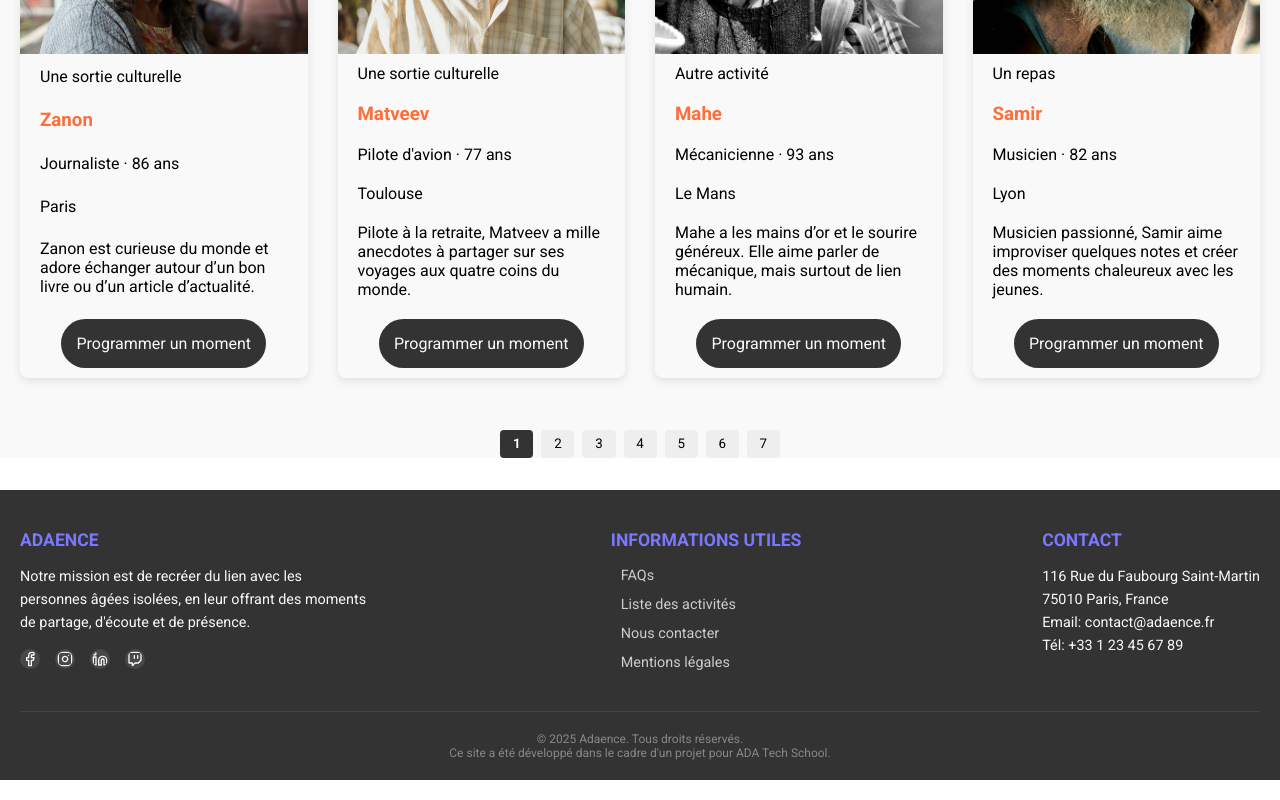
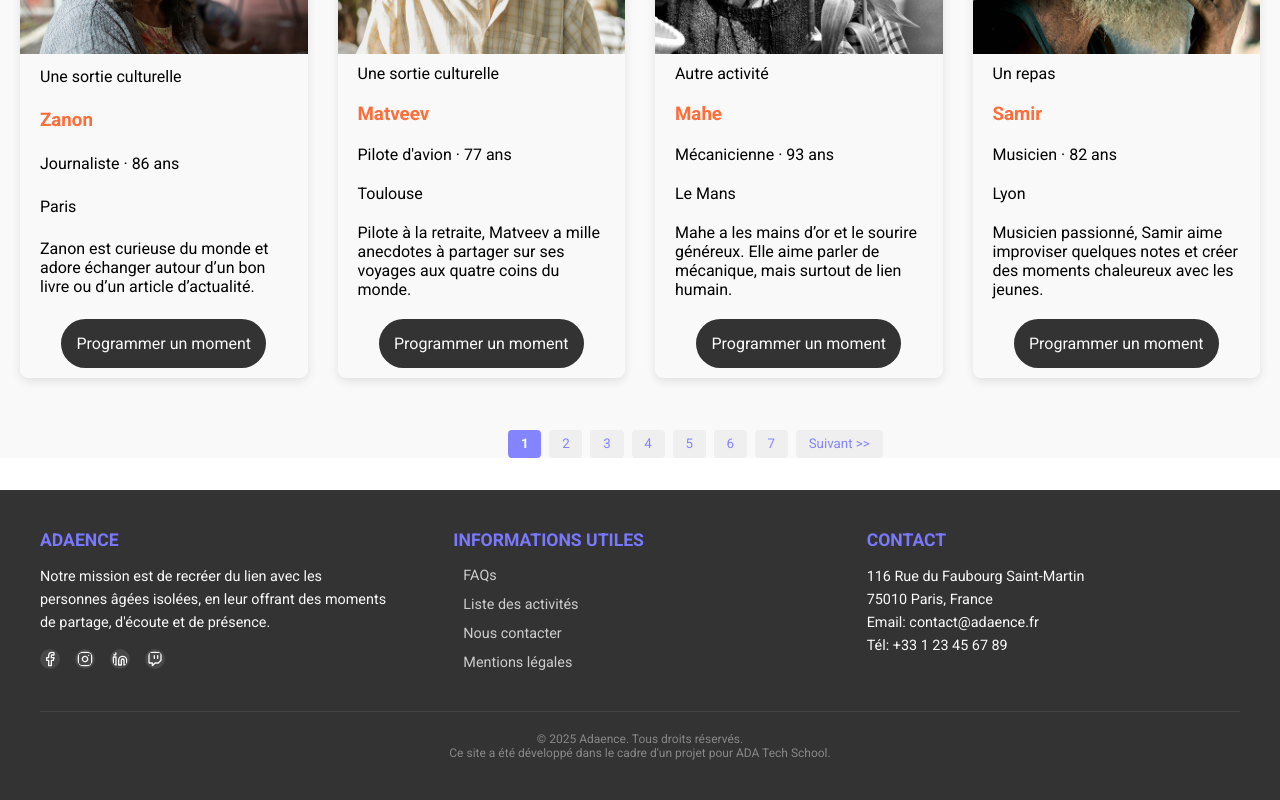
Before and after one commit to VictorLpr/Adaence_vl, a Next.js app: page /visite in a window 1280 px wide. Shown: the part 990-1790 px from the top of the page. Built offline with nearby package versions, Linux system fonts and the light colour scheme.

Commit message:
add : next and previous page on pagination

```diff
--- a/app/styles/globals.css
+++ b/app/styles/globals.css
@@ -239,94 +239,6 @@ h1 {
   color: var(--light-color);
 }
 
-.footer {
-  background-color: var(--dark-color);
-  padding: 40px 20px 20px;
-  width: 100%;
-}
-
-.footer-content {
-  display: flex;
-  flex-direction: column;
-  gap: 40px;
-  border-bottom: 1px solid #444;
-  padding-bottom: 30px;
-}
-
-@media (min-width: 768px) {
-  .footer-content {
-    flex-direction: row;
-    justify-content: space-between;
-  }
-}
-
-.footer-column {
-  max-width: 350px;
-}
-
-.footer-title {
-  color: var(--secondary-color);
-  font-size: 1.1em;
-  margin-bottom: 15px;
-}
-
-.footer-text {
-  font-size: 0.9em;
-  color: var(--light-color);
-  line-height: 1.6;
-  margin-bottom: 15px;
-
-}
-
-.footer-icons {
-  display: flex;
-}
-
-.footer-icons svg {
-  margin-right: 15px;
-  font-size: 1.2em;
-  transition: color 0.2s;
-  padding: 2px;
-  background-color: #484848;
-  border-radius: 50%;
-  color: var(--light-color);
-}
-
-.footer a {
-  color: var(--light-color);
-  text-decoration: none;
-
-}
-
-.footer-list {
-  list-style: none;
-  padding: 0;
-  display: flex;
-  flex-direction: column;
-  align-items: start;
-  color: var(--light-color);
-
-}
-
-.footer-list li {
-  margin-bottom: 10px;
-}
-
-.footer-list a {
-  text-decoration: none;
-  color: #ccc;
-  font-size: 0.9em;
-}
-
-
-
-.footer-bottom {
-  text-align: center;
-  font-size: 0.75em;
-  color: #888;
-  margin-top: 20px;
-}
-
 .header {
   position: relative;
   height: 150px;
@@ -379,6 +291,11 @@ h3 {
   border-radius: 30px;
   margin: 10px auto;
   text-align: center;
+  cursor: pointer;
+}
+
+.moment:hover {
+  background-color: var(--accent-color);
 }
 
 .image-holder {
@@ -395,13 +312,13 @@ h3 {
 .pagination button {
   padding: 0.4rem 0.8rem;
   border: none;
-  background-color: #eee;
   cursor: pointer;
+  color: var(--btn-secondary-bg);
   border-radius: 4px;
 }
 
 .pagination button.active {
-  background-color: #333;
+  background-color: var(--btn-secondary-bg);
   color: white;
   font-weight: bold;
 }
@@ -421,6 +338,7 @@ li .disabled {
   color: var(--accent-color);
 }
 
-.disabled {
-
+.hide {
+  opacity: 0;
+  pointer-events: none;
 }
--- a/app/visite/page.js
+++ b/app/visite/page.js
@@ -32,6 +32,10 @@ export default function Visite() {
 
     const handlePageChange = (newPage) => {
         setPage(newPage);
+        window.scrollTo({
+            top: 250,
+            behavior: 'smooth'
+        })
     };
 
 
@@ -51,7 +55,9 @@ export default function Visite() {
             </div>
             <Users users={pagedUsers} />
             <div className="pagination">
-
+                <button onClick={() => handlePageChange(page - 1)} className={page === 1 ? "hide" : ""}>
+                    {"<< Précédent"}
+                </button>
 
                 {pages.map((p) => {
                     return (
@@ -65,6 +71,10 @@ export default function Visite() {
                     );
                 })}
 
+                <button onClick={() => handlePageChange(page + 1)} className={page === maxPage ? "hide" : ""}>
+                    {"Suivant >>"}
+                </button>
+
             </div>
         </main>
     );
```
Lines whose indentation alone changed are shown as unchanged.
